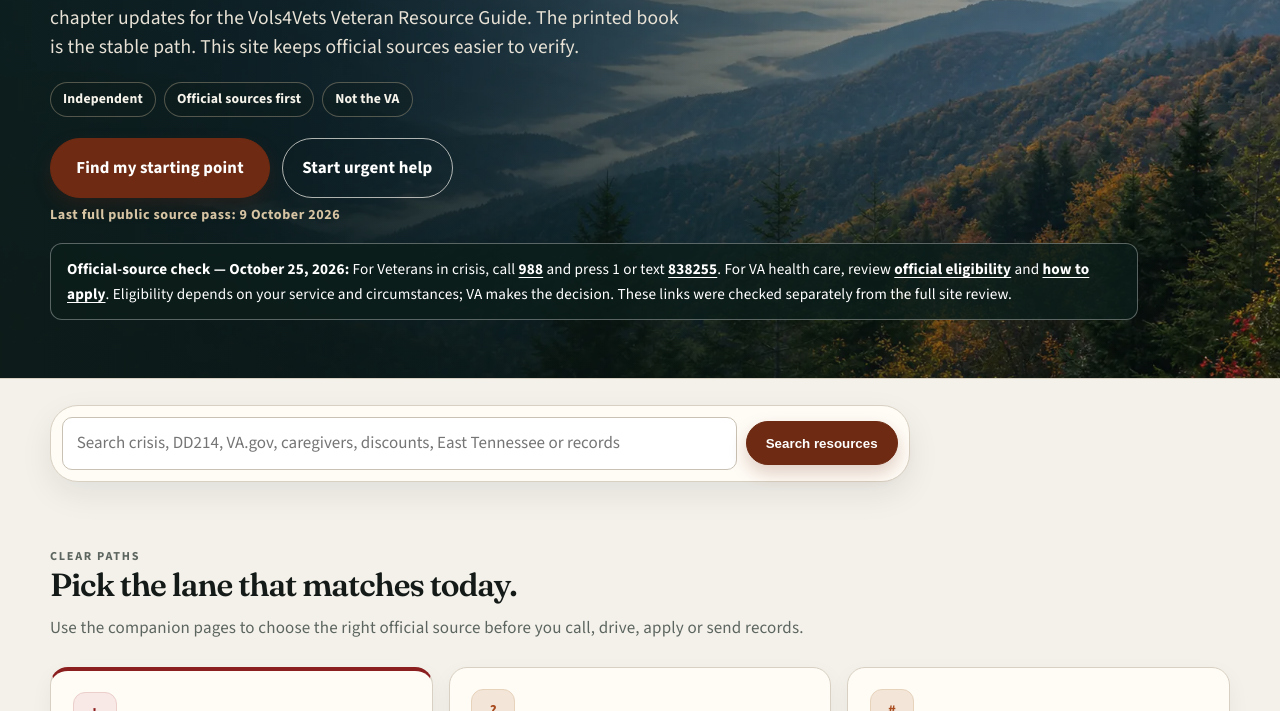
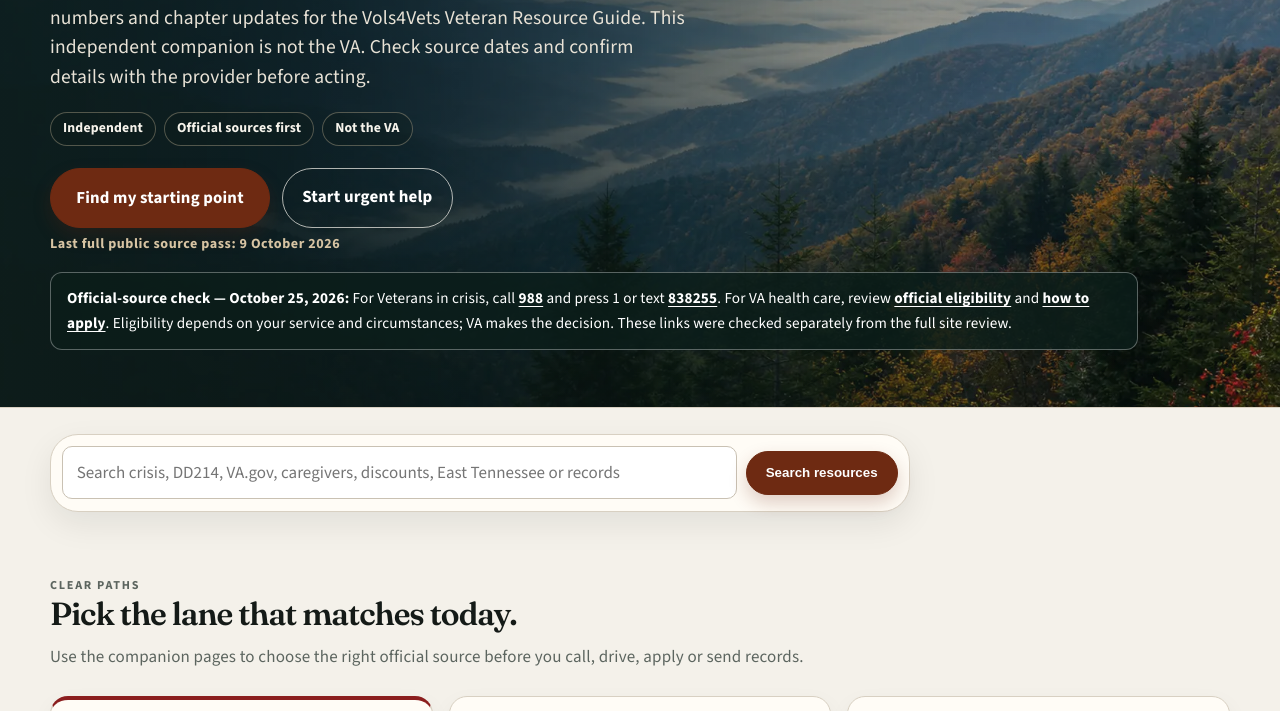
Before and after one commit to masondtorres/vols4vets, a plain HTML site: page index.html in a window 1280 px wide. Shown: the part 389-1100 px from the top of the page. Drawn offline with Linux system fonts and the light colour scheme.

Commit message:
Clarify source freshness on homepage

```diff
--- a/index.html
+++ b/index.html
@@ -68,7 +68,7 @@
     <div class="container">
       <p class="hero-kicker">Living companion to the printed guide</p>
       <h1>Find the next official door.</h1>
-      <p class="lead">East Tennessee roots. National reach. Current links, phone numbers and chapter updates for the Vols4Vets Veteran Resource Guide. The printed book is the stable path. This site keeps official sources easier to verify.</p>
+      <p class="lead">East Tennessee roots. National reach. Find official starting points, phone numbers and chapter updates for the Vols4Vets Veteran Resource Guide. This independent companion is not the VA. Check source dates and confirm details with the provider before acting.</p>
       <ul class="trust-chips">
         <li>Independent</li>
         <li>Official sources first</li>
```
